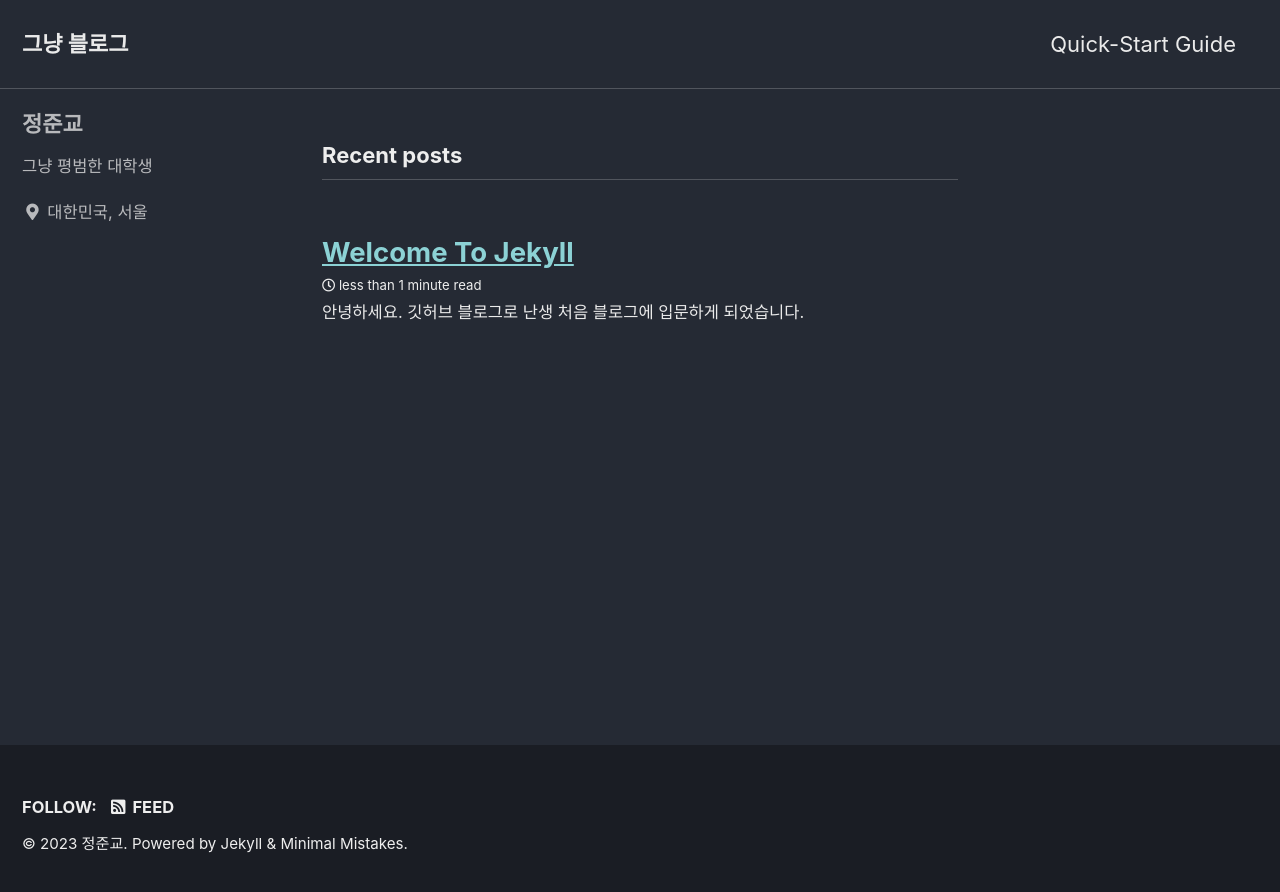
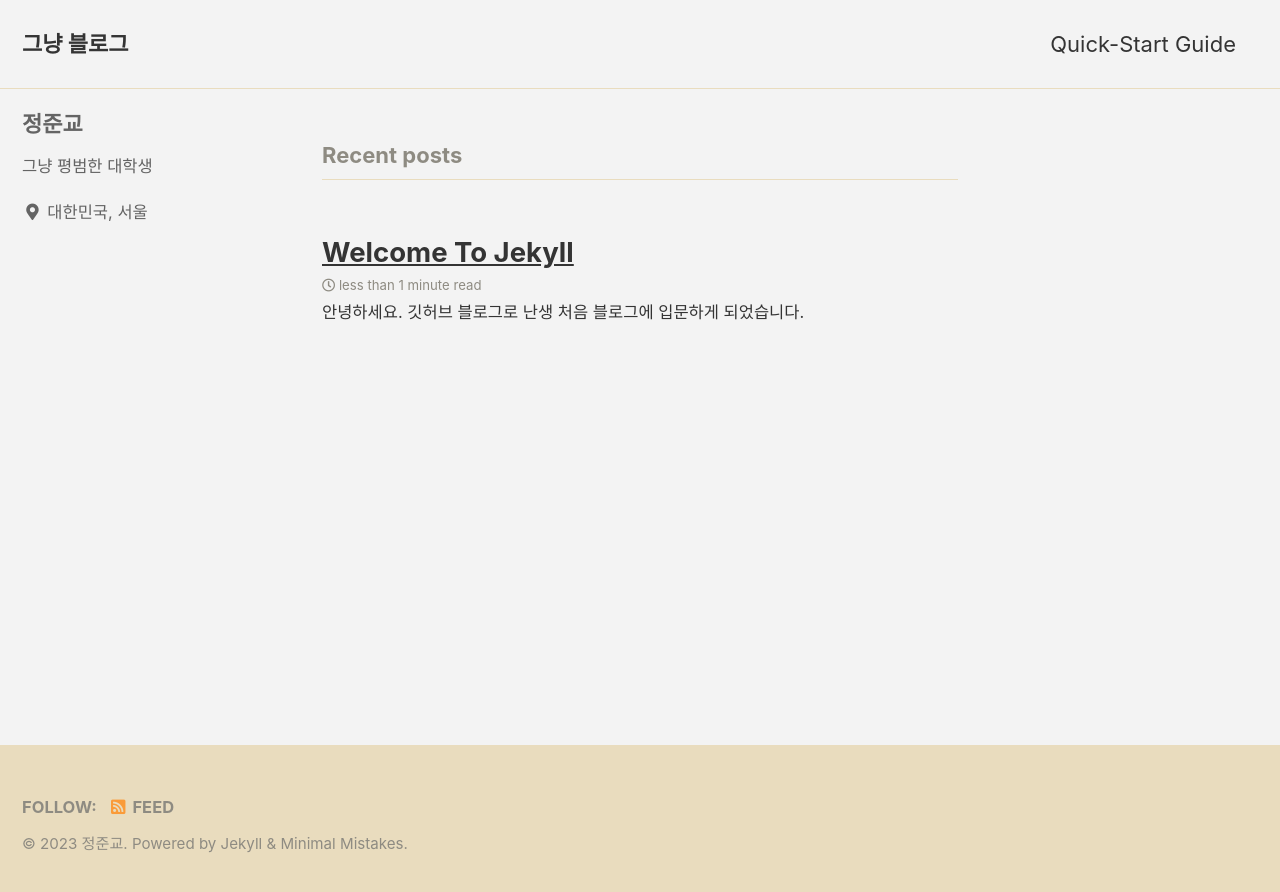
Before and after one commit to gkeksd/gkeksd.github.io, a Jekyll site: the page built from index.html, in a window 1280 px wide. Shown: the top 892 px of the page. Built offline with Jekyll 4.4.1, drawn with Linux system fonts in a browser that asks for light colours; cached includes are drawn as plain includes; the list of posts is cut into pages by our own code.

Commit message:
설정 추가

```diff
--- a/_config.yml
+++ b/_config.yml
@@ -10,9 +10,9 @@
 # Review documentation to determine if you should use `theme` or `remote_theme`
 # https://mmistakes.github.io/minimal-mistakes/docs/quick-start-guide/#installing-the-theme
 
-# theme                  : "minimal-mistakes-jekyll"
+theme                  : "minimal-mistakes-jekyll"
 # remote_theme           : "mmistakes/minimal-mistakes"
-minimal_mistakes_skin    : "dark" # "air", "aqua", "contrast", "dark", "dirt", "neon", "mint", "plum", "sunrise"
+minimal_mistakes_skin    : "dirt" # "air", "aqua", "contrast", "dark", "dirt", "neon", "mint", "plum", "sunrise"
 
 # Site Settings
 locale                   : "en-US"
@@ -21,9 +21,9 @@ title_separator          : "-"
 subtitle                 : # site tagline that appears below site title in masthead
 name                     : "정준교"
 description              : "역사, 코딩 등 여러가지 올리는 블로그"
-url                      : # the base hostname & protocol for your site e.g. "https://mmistakes.github.io"
+url                      : "gkeksd.github.io"
 baseurl                  : # the subpath of your site, e.g. "/blog"
-repository               : # GitHub username/repo-name e.g. "mmistakes/minimal-mistakes"
+repository               : "gkeksd/gkeksd.github.io"
 teaser                   : # path of fallback teaser image, e.g. "/assets/images/500x300.png"
 logo                     : # path of logo image to display in the masthead, e.g. "/assets/images/88x88.png"
 masthead_title           : # overrides the website title displayed in the masthead, use " " for no title
```
